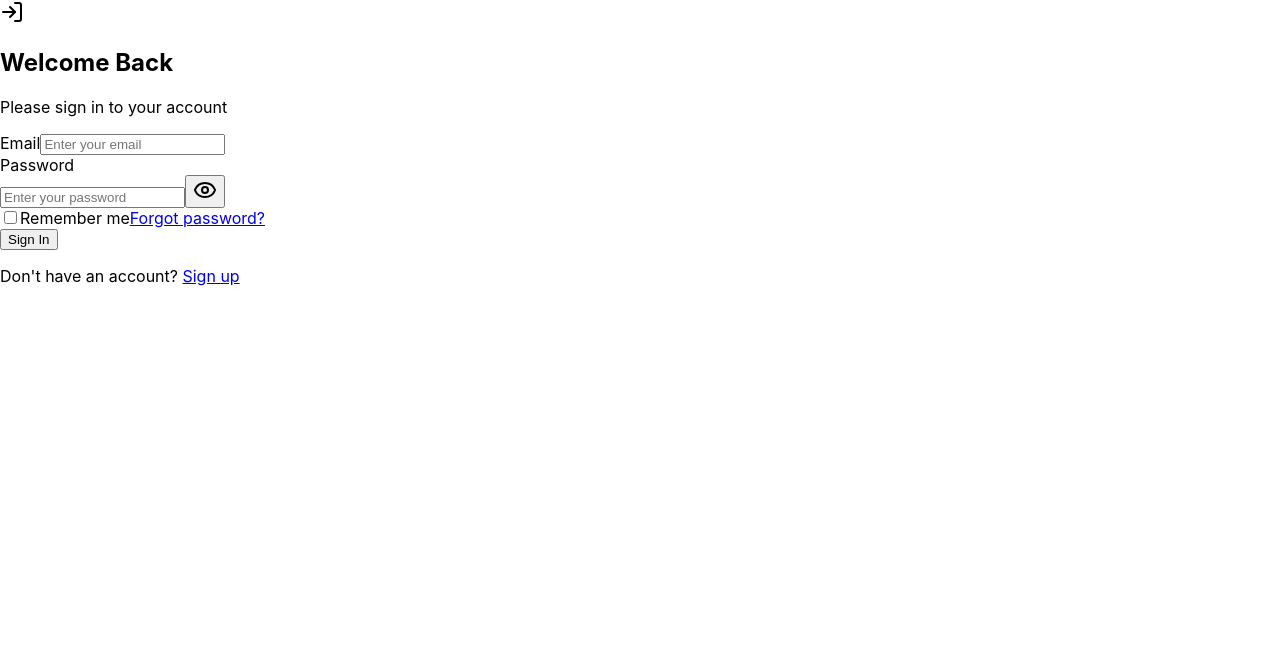
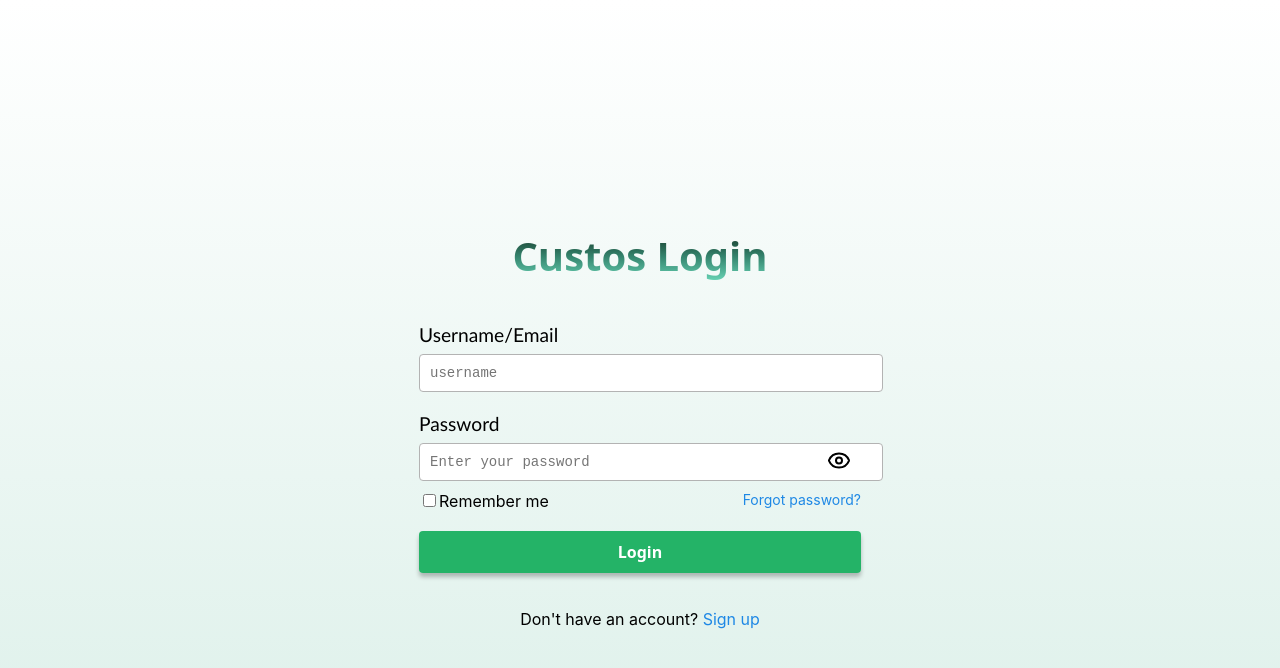
Before and after one commit to yrmi99/Apache-Airavata-Custos-Application, a React (Create React App) app in the folder custos/: page / in a window 1280 px wide. Shown: the top 668 px of the page. Built offline with nearby package versions, Linux system fonts and the light colour scheme.

Commit message:
modified login page

```diff
--- a/custos/src/App.js
+++ b/custos/src/App.js
@@ -1,6 +1,7 @@
 import React, { useState, useEffect } from 'react'
 import LoginPage from './LoginPage.tsx'
 import LandingPage from './Landing.tsx'
+import CustosLogin from './custos-login.tsx'
 
 export default function App() {
   const [user, setUser] = useState(null)
@@ -26,7 +27,7 @@ export default function App() {
       {user ? (
         <LandingPage user={user} onLogout={handleLogout} />
       ) : (
-        <LoginPage onLogin={handleLogin} />
+        <CustosLogin onLogin={handleLogin} />
       )}
     </div>
   )
--- a/custos/src/custos-login.tsx
+++ b/custos/src/custos-login.tsx
@@ -1,4 +1,47 @@
-import React from "react"
+// framework/languages used:
+// -- typescript
+// -- css (both block and inline) mixed with tailwind (inline)
+// note: we didn't create a separate style.css file
+// since they are all included here.
+
+//-------------------------------------------------------------
+
+import React, { useState, useEffect } from "react"
+import { EyeIcon, EyeOffIcon} from "lucide-react"
+
+interface User {
+  email: string;
+  name: string;
+}
+
+interface LoginPageProps {
+  onLogin: (user: User) => void;
+}
+
+
+
+export default function CustosLogin ({ onLogin }: LoginPageProps) {
+  const [email, setEmail] = useState('')
+  const [password, setPassword] = useState('')
+  const [showPassword, setShowPassword] = useState(false)
+  const [error, setError] = useState('')
+  const [isHovered, setIsHovered] = useState(false);
+
+  const handleSubmit = async (e: React.FormEvent) => {
+    e.preventDefault()
+    setError('')
+
+    // Simulated authentication logic
+    if (email === 'user@example.com' && password === 'password') {
+      const user: User = { email, name: 'John Doe' }
+      localStorage.setItem('user', JSON.stringify(user))
+      onLogin(user)
+    } else {
+      setError('Invalid email or password')
+    }
+  }
+
+////////////////////// css styles /////////////////////////////////
 
 const styles = {
   container: {
@@ -48,9 +91,10 @@ const styles = {
   },
   forgotPassword: {
     alignSelf: 'flex-start',
-    color: '#b3b3b3',
-    textDecoration: 'none',
+    color: '#1e88e5',
+    textDecoration: isHovered? 'underline' : 'none',
     fontSize: '14px',
+    cursor: 'pointer',
   },
   button: {
     width: '100%',
@@ -65,14 +109,25 @@ const styles = {
     cursor: 'pointer',
     boxShadow: '0px 4px 4px #00000040',
   },
+  eyeButton: {
+    position: 'absolute' as const,
+    right: '10px',
+    top: '50%',
+    transform: 'translateY(-50%)',
+    background: 'none',
+    border: 'none',
+    cursor: 'pointer',
+    padding: 0,
+  },
 }
+////////////////////// jsx section /////////////////////////////////////////
 
-export default function Component() {
   return (
     <div style={styles.container}>
       <div style={styles.formContainer}>
         <h2 style={styles.title}>Custos Login</h2>
-        <form style={{ width: '100%' }}>
+        {error && <p className="text-red-500 text-center mb-4">{error}</p>} {/*not sure*/}
+        <form onSubmit={handleSubmit} style={{ width: '100%' }}>
           <div style={styles.inputField}>
             <label htmlFor="email" style={styles.label}>
               Username/Email
@@ -80,30 +135,62 @@ export default function Component() {
             <input
               id="email"
               placeholder="username"
-              type="text"
+              type="email"
               style={styles.input}
+              value={email}
+              onChange={(e) => setEmail(e.target.value)}
+              required
             />
           </div>
           <div style={{ ...styles.inputField, marginTop: '20px' }}>
             <label htmlFor="password" style={styles.label}>
               Password
             </label>
-            <input
-              id="password"
-              placeholder="password"
-              type="password"
-              style={styles.input}
-            />
+            <div style={{position:'relative'}}>
+              <input
+                id="password"
+                placeholder="Enter your password"
+                type=/*"password"*/ {showPassword ? "text" : "password"}
+                style={styles.input}
+                value={password}
+                onChange={(e) => setPassword(e.target.value)}
+                required
+              />
+              <button
+                type="button"
+                /*className="absolute inset-y-0 right-0 pr-3 flex items-center"*/
+                style={styles.eyeButton}
+                onClick={() => setShowPassword(!showPassword)}
+              >
+                {showPassword ? (
+                  <EyeOffIcon className="h-5 w-5 text-gray-500" />
+                ) : (
+                  <EyeIcon className="h-5 w-5 text-gray-500" />
+                )}
+              </button>
+            </div>
           </div>
-          <div style={{ marginTop: '10px', marginBottom: '20px' }}>
-            <a href="#" style={styles.forgotPassword}>
+          <div style={{ marginTop: '10px', marginBottom: '20px', display: 'flex', justifyContent: 'space-between', alignItems: 'center' }}>
+            <label className="flex items-center">
+              <input type="checkbox" className="form-checkbox h-4 w-4 text-blue-600" />
+              <span className="ml-2 text-sm text-gray-600">Remember me</span>
+            </label>
+            <a href="#" style={styles.forgotPassword}
+            onMouseEnter={() => setIsHovered(true)}  // handle hover state
+            onMouseLeave={() => setIsHovered(false)}>
               Forgot password?
             </a>
           </div>
-          <button type="button" style={styles.button}>
+          <button type="submit" style={styles.button} >
             Login
           </button>
         </form>
+        <p className="mt-8 text-center text-sm text-gray-600">
+          Don't have an account?{" "}
+          <a href="#" style={{ color: '#1e88e5', textDecoration: 'none' }}>
+            Sign up
+          </a>
+        </p>
       </div>
     </div>
   )
```
